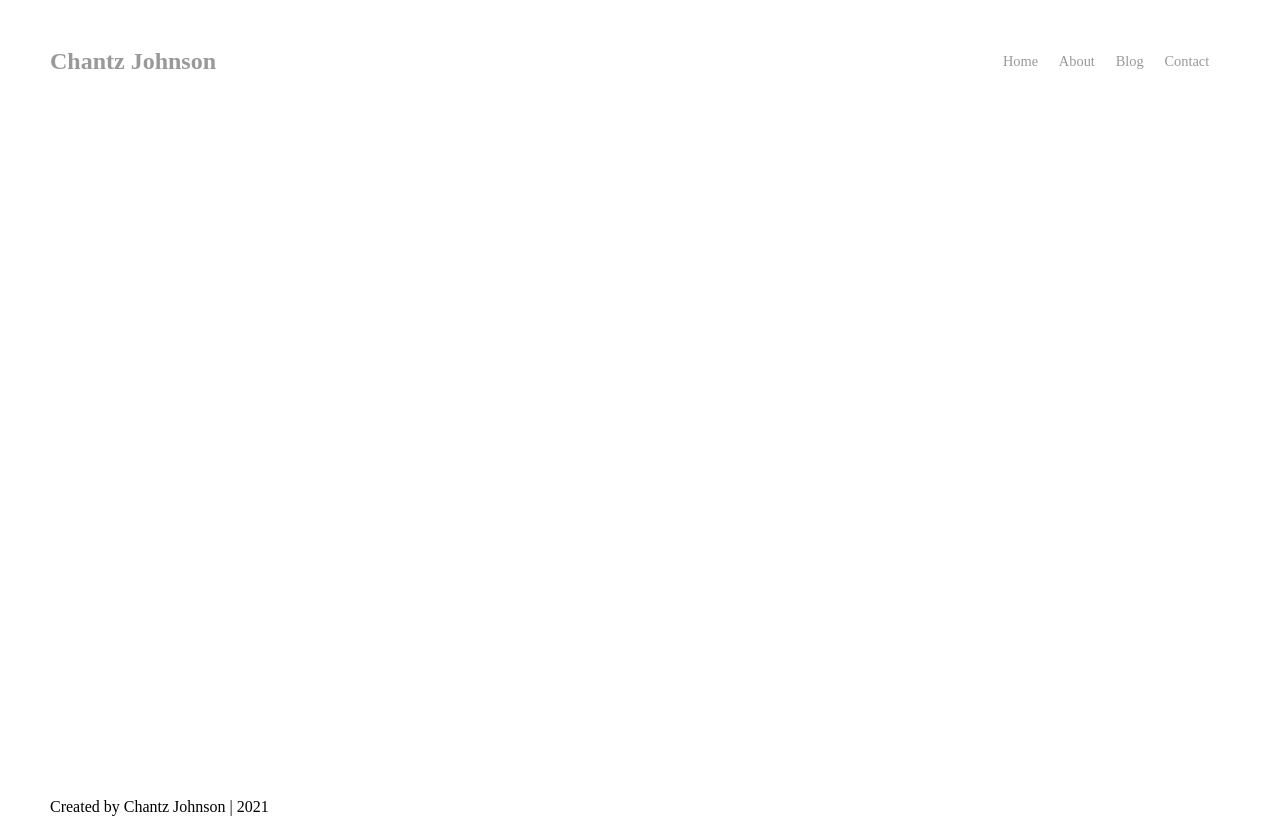
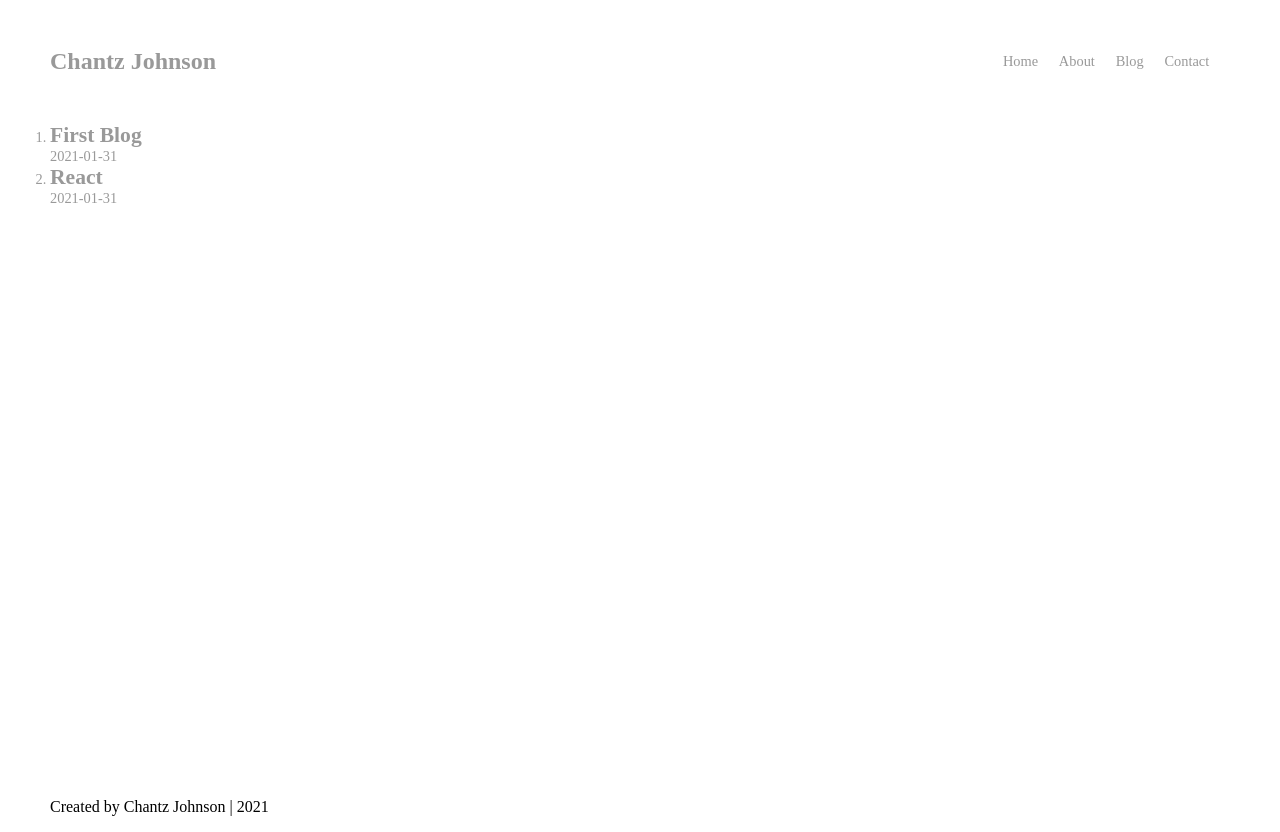
Before and after one commit to Chantz-J/v2, a Gatsby site: page /blog in a window 1280 px wide. Built offline with nearby package versions, Linux system fonts and the light colour scheme; Gatsby itself is replaced by a stand-in of ours.

Commit message:
Fetched markdown data. Rendered the returned array of objects into JSX.

```diff
--- a/gatsby-config.js
+++ b/gatsby-config.js
@@ -19,8 +19,8 @@ module.exports = {
     {
       resolve: `gatsby-source-filesystem`, //Pull content from external source
       options: {
-        name: `posts`,
-        path: `${__dirname}/src/posts/`
+        name: `src`,
+        path: `${__dirname}/src/`
       }
     },
     {
@@ -30,8 +30,8 @@ module.exports = {
         footnotes: true,
         pedantic: true,
         gfm: true,
-        name: `posts`,
-        path: `${__dirname}/src/posts/`,
+        name: `src`,
+        path: `${__dirname}/src/`,
       },
     },
 
--- a/src/pages/blog.js
+++ b/src/pages/blog.js
@@ -18,12 +18,18 @@ const Blog = () => {
         }
       }
     `)
-    console.log(data)
     return (
         <Layout>
-            <ul>
-
-            </ul>
+            <ol>
+              {data.allMarkdownRemark.edges.map(x => {
+                return (
+                  <li>
+                    <h2>{x.node.frontmatter.title}</h2>
+                    <p>{x.node.frontmatter.date}</p>
+                  </li>
+                )
+              })}
+            </ol>
         </Layout>
     )
 }
```
